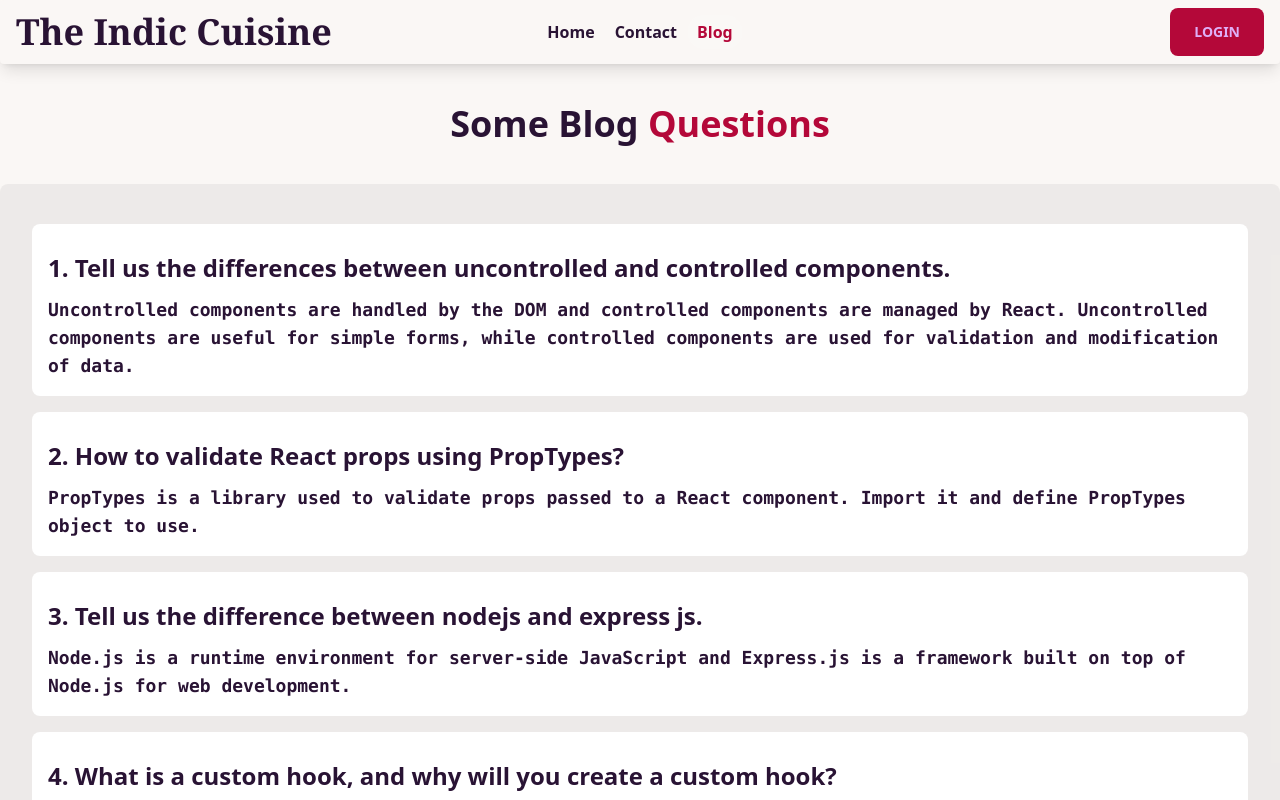
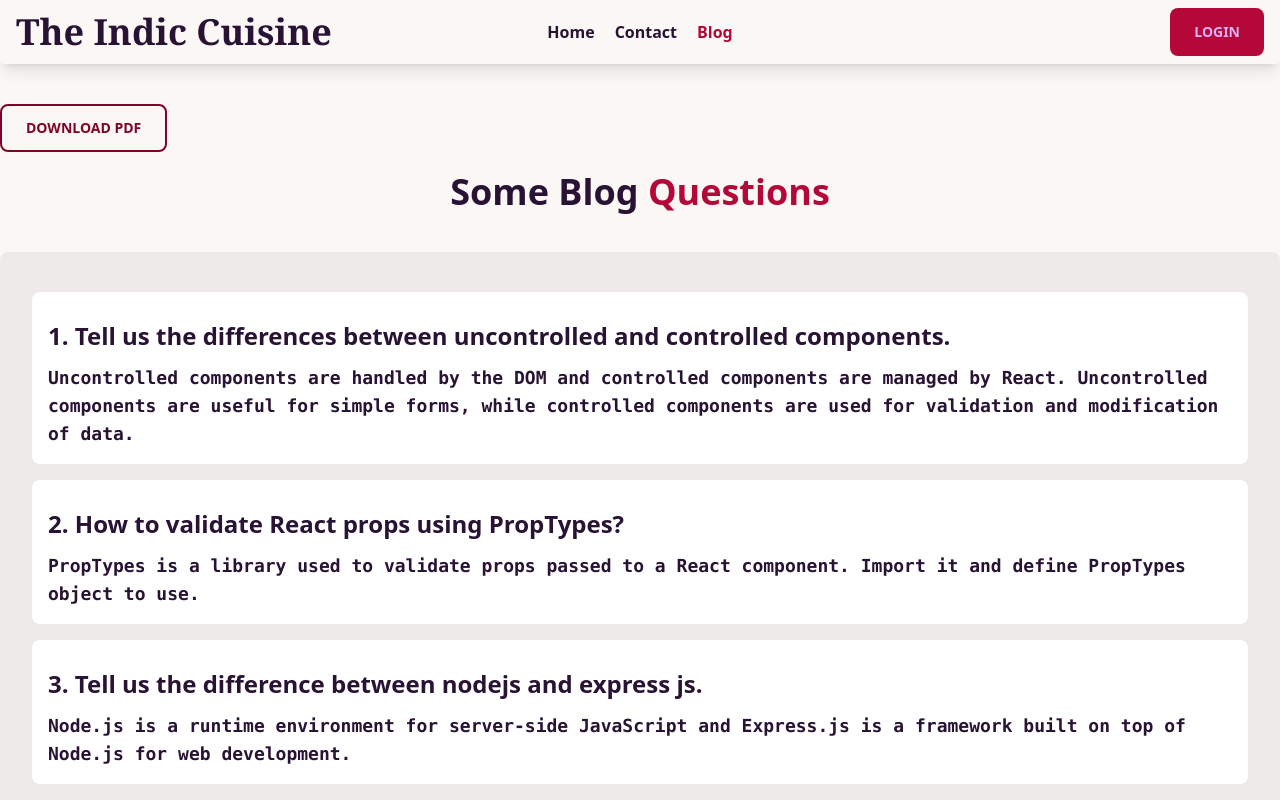
Before and after one commit to ACM-Anik/the-indic-cuisine-client, a React (Vite) app: page /blog in a window 1280 px wide. Shown: the top 800 px of the page. Built offline with nearby package versions, Linux system fonts and the light colour scheme; no server answers.

Commit message:
lazy load added

```diff
--- a/package.json
+++ b/package.json
@@ -13,11 +13,14 @@
     "@heroicons/react": "^2.0.17",
     "daisyui": "^2.51.6",
     "firebase": "^9.21.0",
+    "html2canvas": "^1.4.1",
+    "jspdf": "^2.5.1",
     "localforage": "^1.10.0",
     "match-sorter": "^6.3.1",
     "react": "^18.2.0",
     "react-dom": "^18.2.0",
     "react-hot-toast": "^2.4.1",
+    "react-lazy-load": "^4.0.1",
     "react-loader-spinner": "^5.3.4",
     "react-router-dom": "^6.11.0",
     "react-tooltip": "^5.11.1",
--- a/src/pages/Blogs/Blogs.jsx
+++ b/src/pages/Blogs/Blogs.jsx
@@ -1,9 +1,33 @@
-import React from 'react';
+import React, { useRef } from 'react';
+import html2canvas from 'html2canvas';
+import { jsPDF } from "jspdf";
+
 
 const Blogs = () => {
+    const pdfRef = useRef();
+    // const downloadPDF = () => {
+    //     const input = pdfRef.current;
+    //     html2canvas(input).then((canvas) = {
+    //         const imgData = canvas.toDataURL('image/png');
+    //         const pdf = new jsPDF('p', 'mm', 'a4', true);
+    //         const pdfWidth = pdf.internal.pageSize.getWidth();
+    //         const pdfHeight = pdf.internal.pageSize.getHeight();
+    //         const imgWidth = canvas.width;
+    //         const imgHeight = canvas.height;
+    //         const ratio = Math.min(pdfWidth / imgWidth, pdfHeight / ingHeight);
+    //         const imgX = (pdfWidth - imgWidth * ratio) / 2;
+    //         const imgY = 30;
+    //         pdf.addImage(imgData, 'PNG', imgX, imgY, imgWidth * ratio, imgHeight * ratio);
+    //         pdf.save('blog.pdf');
+    // });
+// };
     return (
-        <div className="my-5">
-            <div className='my-10'>
+        <>
+            <div className='mt-10'>
+                <button className="btn px-6 btn-outline rounded-lg border-2 text-[#7f0427] border-[#7f0427] hover:bg-[#7f0427] ">Download PDF</button>
+            </div>
+            <div className="my-5" ref={pdfRef}>
+                <div className='mb-10'>
                     <h1 className="text-center text-4xl font-bold ">Some Blog <span className="text-[#b40839]">Questions</span></h1>
                 </div>
                 <div className="my-5 py-2 px-4 md:p-8 rounded-lg bg-[#1111110D]">
@@ -35,6 +59,7 @@ const Blogs = () => {
                     </div>
                 </div>
             </div>
+        </>
     );
 };
 
--- a/src/pages/Chefs/AllChefs/AllChefs.jsx
+++ b/src/pages/Chefs/AllChefs/AllChefs.jsx
@@ -1,12 +1,17 @@
 import React from 'react';
 import { Link } from 'react-router-dom';
+import LazyLoad from 'react-lazy-load';
 
 const AllChefs = ({ singleChef }) => {
-    const { id, name, picture, yearsOfExperience, numberOfRecipes, likes} = singleChef;
+    const { id, name, picture, yearsOfExperience, numberOfRecipes, likes } = singleChef;
 
     return (
         <div className="card md:w-96 lg:w-[400px] mx-2 bg-base-100 shadow-xl">
-            <figure className='mx-5 mt-5 rounded'><img style={{ height: "280px" }} src={picture} alt="chefs" /></figure>
+            <figure className='mx-5 mt-5 rounded'>
+                <LazyLoad>
+                    <img style={{ height: "280px" }} src={picture} alt="chefs" />
+                </LazyLoad>
+            </figure>
             <div className="card-body">
                 <h2 className="card-title text-2xl font-bold">{name}</h2>
                 <div className='flex justify-between gap-6'>
--- a/src/pages/Home/NewlyInvented.jsx
+++ b/src/pages/Home/NewlyInvented.jsx
@@ -2,11 +2,12 @@ import React from 'react';
 
 const NewlyInvented = () => {
     return (
-        <>
-            <div className='my-10'>
+        <div className='mt-20 shadow-xl p-6 bg-base-300'>
+            <div className=' mb-8 px-2'>
                 <h1 className='text-center text-5xl font-bold mt-10 mb-3'>Our Newly Invented Recipes</h1>
                 <p className='text-base font-semibold text-center'>We always try to give our consumer some different taste!.</p>
             </div>
+
             <div className='md:flex justify-center items-center gap-8 my-10'>
                 <div>
                     <img className='rounded' src="https://media.istockphoto.com/id/1345624336/photo/chicken-biriyani.jpg?s=612x612&w=0&k=20&c=adU_N0P-1SKMQLZu5yu7aPknfLLgbViI8XILqLP92A4=" alt="recipe" />
@@ -16,16 +17,17 @@ const NewlyInvented = () => {
                     <p className='text-base font-semibold my-3'>This is a new flavor of chicken that nobody ever tasted! Invented by Chef Ayon Mojumder.</p>
                 </div>
             </div>
-            <div className='flex justify-center items-center gap-8'>
+            <div className='md:flex flex-row-reverse justify-center items-center gap-8'>
+                <div>
+                    <img className='rounded' src="https://media.istockphoto.com/id/585765976/photo/bombay-potatoes.jpg?s=612x612&w=0&k=20&c=8ZhCNjqi2JjIgDek-eKq-k9cXH1EYOFUWVL9mnXiwjo=" />
+                </div>
                 <div>
                     <h3 className=' text-4xl font-bold'>Alu Loper</h3>
                     <p className='text-base font-semibold my-3'>This is a new recipe of potato that nobody ever tasted! Invented by Chef Anik Mojumder.</p>
                 </div>
-                <div>
-                    <img className='rounded' src="https://media.istockphoto.com/id/585765976/photo/bombay-potatoes.jpg?s=612x612&w=0&k=20&c=8ZhCNjqi2JjIgDek-eKq-k9cXH1EYOFUWVL9mnXiwjo=" />
-                </div>
             </div>
-        </>
+        </div>
+
     );
 };
 
--- a/src/pages/Shared/Footer/Footer.jsx
+++ b/src/pages/Shared/Footer/Footer.jsx
@@ -21,9 +21,9 @@ const Footer = () => {
                 <div>
                     <span className="footer-title">Social</span>
                     <div className="grid grid-flow-col gap-4">
-                        <a><svg xmlns="http://www.w3.org/2000/svg" width="24" height="24" viewBox="0 0 24 24" className="fill-current"><path d="M24 4.557c-.883.392-1.832.656-2.828.775 1.017-.609 1.798-1.574 2.165-2.724-.951.564-2.005.974-3.127 1.195-.897-.957-2.178-1.555-3.594-1.555-3.179 0-5.515 2.966-4.797 6.045-4.091-.205-7.719-2.165-10.148-5.144-1.29 2.213-.669 5.108 1.523 6.574-.806-.026-1.566-.247-2.229-.616-.054 2.281 1.581 4.415 3.949 4.89-.693.188-1.452.232-2.224.084.626 1.956 2.444 3.379 4.6 3.419-2.07 1.623-4.678 2.348-7.29 2.04 2.179 1.397 4.768 2.212 7.548 2.212 9.142 0 14.307-7.721 13.995-14.646.962-.695 1.797-1.562 2.457-2.549z"></path></svg></a>
-                        <a><svg xmlns="http://www.w3.org/2000/svg" width="24" height="24" viewBox="0 0 24 24" className="fill-current"><path d="M19.615 3.184c-3.604-.246-11.631-.245-15.23 0-3.897.266-4.356 2.62-4.385 8.816.029 6.185.484 8.549 4.385 8.816 3.6.245 11.626.246 15.23 0 3.897-.266 4.356-2.62 4.385-8.816-.029-6.185-.484-8.549-4.385-8.816zm-10.615 12.816v-8l8 3.993-8 4.007z"></path></svg></a>
-                        <a><svg xmlns="http://www.w3.org/2000/svg" width="24" height="24" viewBox="0 0 24 24" className="fill-current"><path d="M9 8h-3v4h3v12h5v-12h3.642l.358-4h-4v-1.667c0-.955.192-1.333 1.115-1.333h2.885v-5h-3.808c-3.596 0-5.192 1.583-5.192 4.615v3.385z"></path></svg></a>
+                        <a><svg xmlns="http://www.w3.org/2000/svg" width="24" height="24" viewBox="0 0 24 24" className="fill-current cursor-pointer"><path d="M24 4.557c-.883.392-1.832.656-2.828.775 1.017-.609 1.798-1.574 2.165-2.724-.951.564-2.005.974-3.127 1.195-.897-.957-2.178-1.555-3.594-1.555-3.179 0-5.515 2.966-4.797 6.045-4.091-.205-7.719-2.165-10.148-5.144-1.29 2.213-.669 5.108 1.523 6.574-.806-.026-1.566-.247-2.229-.616-.054 2.281 1.581 4.415 3.949 4.89-.693.188-1.452.232-2.224.084.626 1.956 2.444 3.379 4.6 3.419-2.07 1.623-4.678 2.348-7.29 2.04 2.179 1.397 4.768 2.212 7.548 2.212 9.142 0 14.307-7.721 13.995-14.646.962-.695 1.797-1.562 2.457-2.549z"></path></svg></a>
+                        <a><svg xmlns="http://www.w3.org/2000/svg" width="24" height="24" viewBox="0 0 24 24" className="fill-current cursor-pointer"><path d="M19.615 3.184c-3.604-.246-11.631-.245-15.23 0-3.897.266-4.356 2.62-4.385 8.816.029 6.185.484 8.549 4.385 8.816 3.6.245 11.626.246 15.23 0 3.897-.266 4.356-2.62 4.385-8.816-.029-6.185-.484-8.549-4.385-8.816zm-10.615 12.816v-8l8 3.993-8 4.007z"></path></svg></a>
+                        <a><svg xmlns="http://www.w3.org/2000/svg" width="24" height="24" viewBox="0 0 24 24" className="fill-current cursor-pointer"><path d="M9 8h-3v4h3v12h5v-12h3.642l.358-4h-4v-1.667c0-.955.192-1.333 1.115-1.333h2.885v-5h-3.808c-3.596 0-5.192 1.583-5.192 4.615v3.385z"></path></svg></a>
                     </div>
                     <div>
                         <div className="form-control md:w-80">
```
Also changed, not shown: 2 other files (tests, documents, lock files or other folders). Lines whose indentation alone changed are shown as unchanged.
